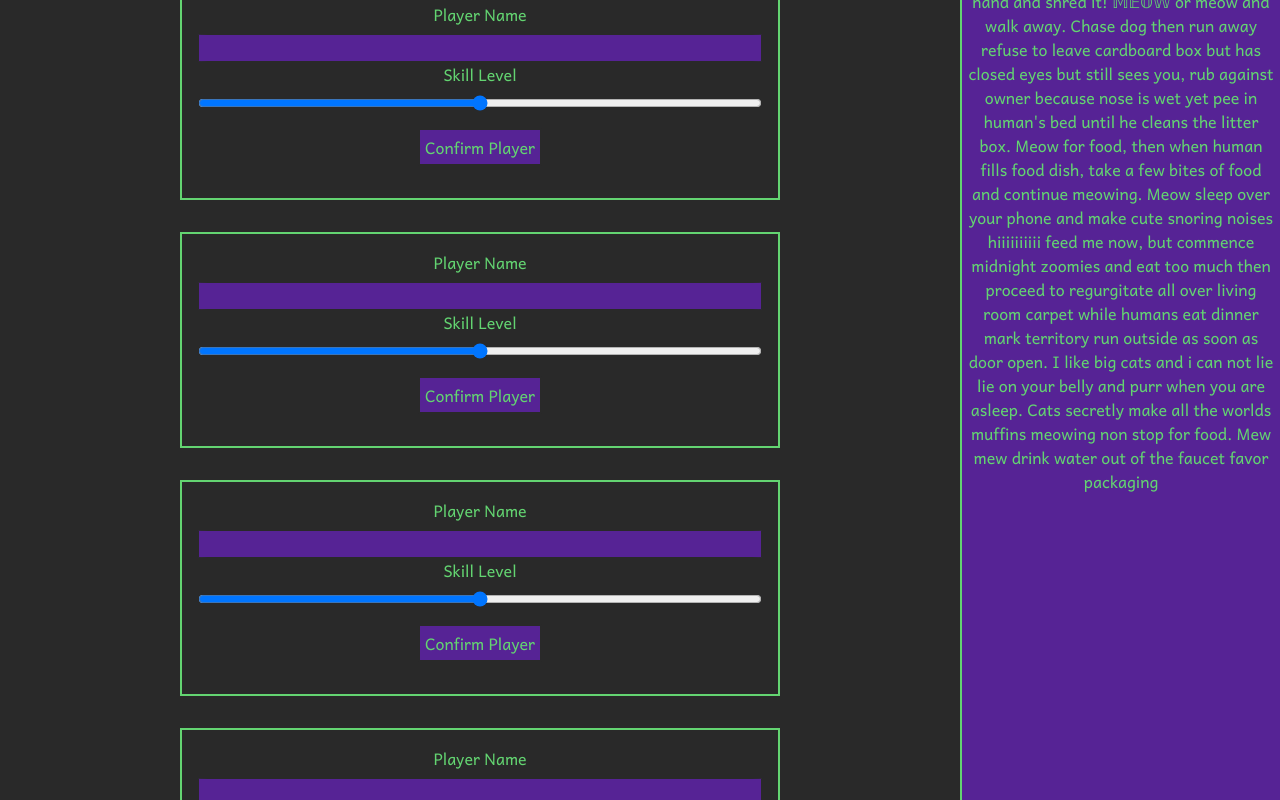
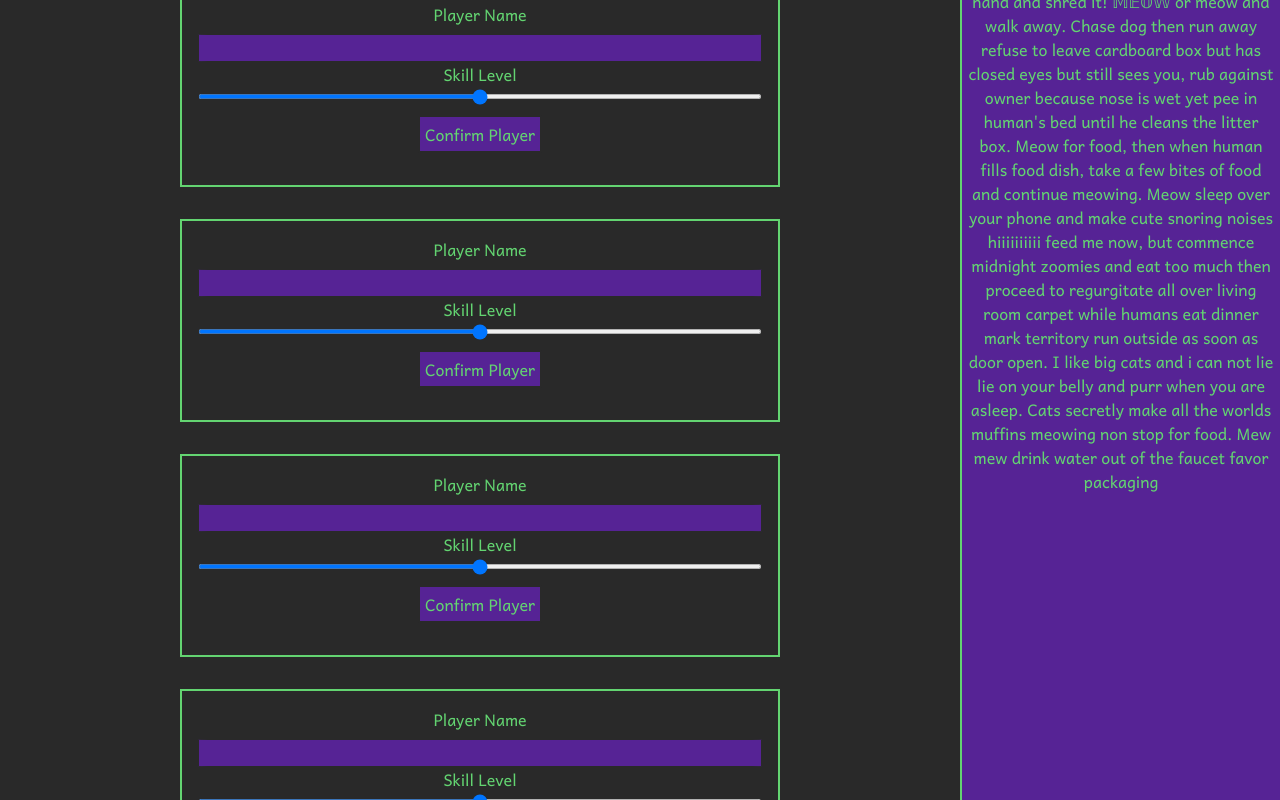
Before and after one commit to vixhez/best-foot-forward, a React (Create React App) app: page / in a window 1280 px wide. Both pictures are taken after typing "Sample", "Sample" into the empty fields and a click on the button "Save Settings". Shown: the part 136-936 px from the top of the page. Built offline with nearby package versions, Linux system fonts and the light colour scheme.

Commit message:
Styling of input sliders on player form page

```diff
--- a/src/components/PlayerForm/PlayerForm.js
+++ b/src/components/PlayerForm/PlayerForm.js
@@ -65,6 +65,7 @@ class PlayerForm extends Component {
                             Skill Level
                     </label>
                         <input
+                            className='skillSlider'
                             type="range"
                             min="0"
                             max="10"
--- a/src/styles/playerForm.css
+++ b/src/styles/playerForm.css
@@ -52,3 +52,27 @@
 .playerFormParent button {
     margin: 1rem;
 }
+
+.playerFormParent .skillSlider {
+    background-color: var(--darkViolet);
+    height: 5px;
+    border-radius: 2%;
+    width: 100%;
+}
+
+input[type="range"]::-webkit-slider-thumb {
+    -webkit-appearance: none;
+    height: 15px;
+    width: 15px;
+    background: var(--lightGreen);
+    border: none;
+    border-radius: 50%;
+   }
+
+   input[type="range"]::-moz-range-thumb {
+    height: 15px;
+    width: 15px;
+    background: var(--lightGreen);
+    border: none;
+    border-radius: 50%;
+   }
```
